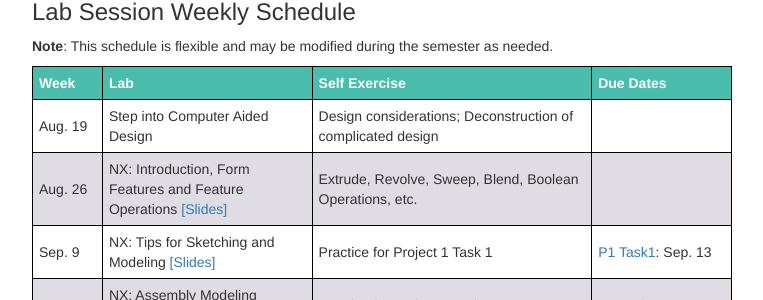
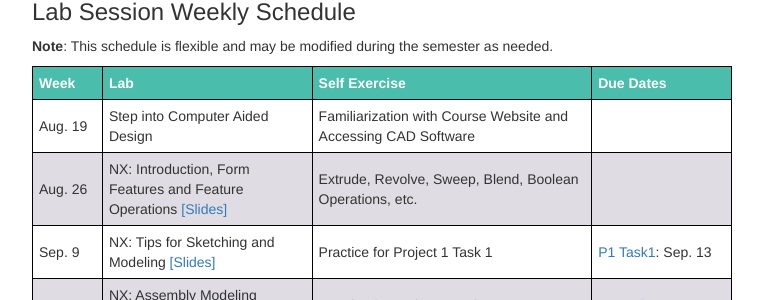
Before and after one commit to me5763/lab-fs19, a Jekyll site: the page built from index.md, in a window 1280 px wide and 900 px high, scrolled down 789 px. Shown: the part 152-452 px from the top of the window, without its empty margins (258-1021 px from the left). Built offline with Jekyll 4.4.1, drawn with Linux system fonts in a browser that asks for light colours; nearby versions of some CDN libraries.

Commit message:
Update index.md

```diff
--- a/index.md
+++ b/index.md
@@ -50,7 +50,7 @@ Office Hours: T & W 3:00PM-4:00PM
 <tr>
 <td markdown="span">Aug. 19</td>
 <td markdown="span">Step into Computer Aided Design</td>
-<td markdown="span">Design considerations; Deconstruction of complicated design</td>
+<td markdown="span">Familiarization with Course Website and Accessing CAD Software</td>
 <td markdown="span"> </td>
 </tr>
 
```
